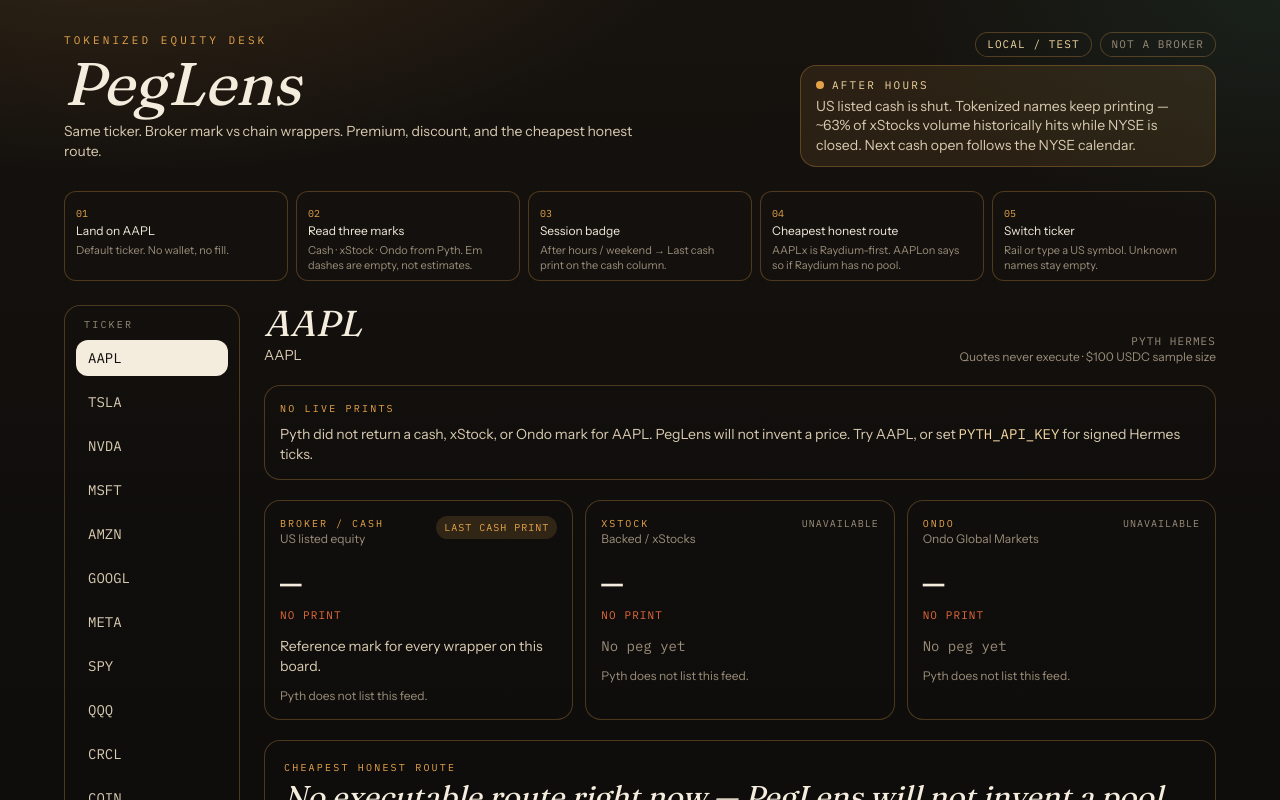
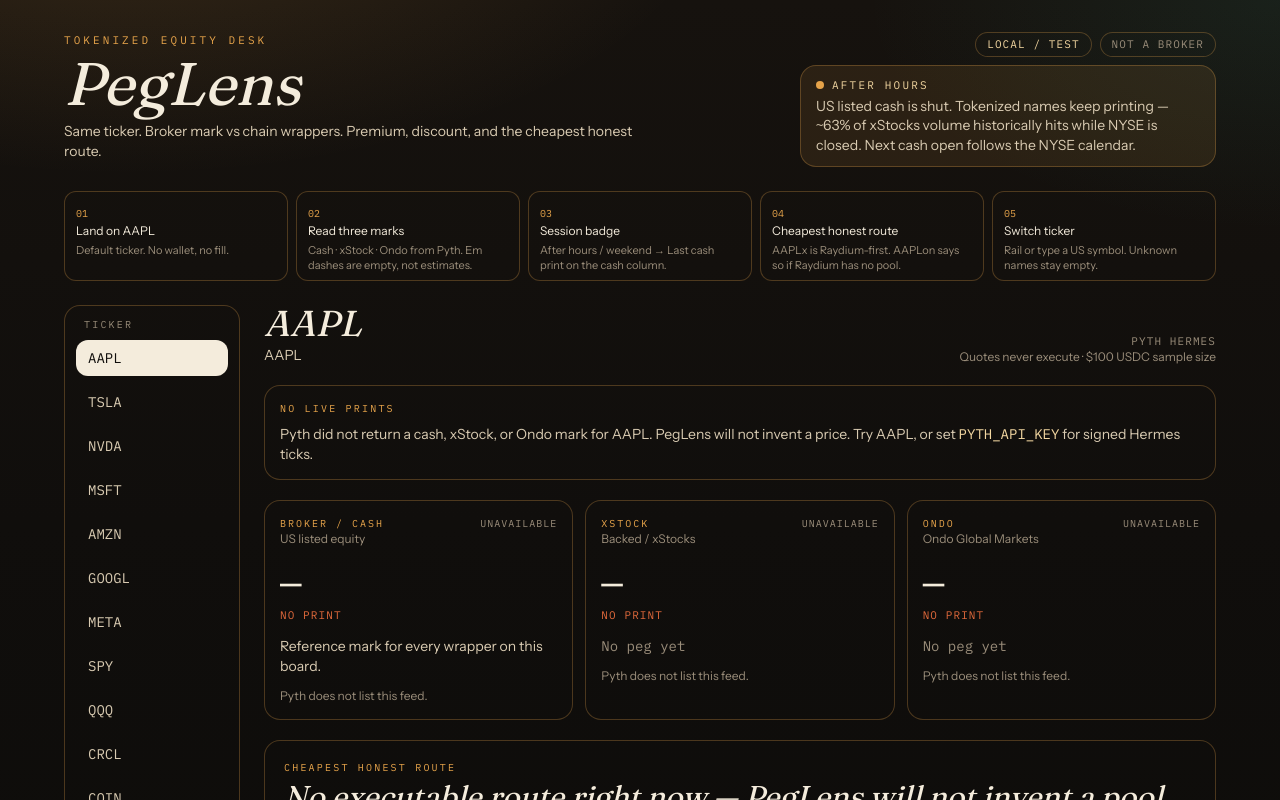
Before and after one commit to mpotter2002/peglens, a Next.js app: page / in a window 1280 px wide. Shown: the top 800 px of the page. Built offline with nearby package versions, Linux system fonts and the light colour scheme; no server answers.

Commit message:
Fix Raydium CTA contrast and empty-state cash badge
Unlayered anchor color inheritance made Open Raydium swap invisible
on the cream pill. Keep Last cash print only when a cash mark exists.

Co-authored-by: mpotter2002 <mpotter2002@users.noreply.github.com>

```diff
--- a/src/app/globals.css
+++ b/src/app/globals.css
@@ -43,8 +43,10 @@ body {
   color: var(--color-paper);
 }
 
-a {
-  color: inherit;
+@layer base {
+  a {
+    color: inherit;
+  }
 }
 
 .hairline {
--- a/src/components/PriceBoard.tsx
+++ b/src/components/PriceBoard.tsx
@@ -285,7 +285,7 @@ function MarkCard({
           <p className="font-mono text-[10px] uppercase tracking-[0.2em] text-gold">{mark.label}</p>
           <p className="text-xs text-mute">{mark.issuer}</p>
         </div>
-        {mark.kind === "equity" && sessionClosed ? (
+        {mark.kind === "equity" && sessionClosed && mark.priceUsd !== null ? (
           <span className="rounded-full bg-gold/15 px-2 py-1 font-mono text-[10px] uppercase tracking-widest text-gold">
             Last cash print
           </span>
@@ -338,7 +338,7 @@ function RouteStrip({ board }: { board: BoardPayload }) {
             href={featured.ctaUrl}
             target="_blank"
             rel="noreferrer"
-            className="rounded-full bg-paper px-5 py-3 text-sm font-medium text-ink"
+            className="rounded-full bg-paper px-5 py-3 text-sm font-medium text-ink no-underline"
           >
             {featured.ctaLabel}
           </a>
```
